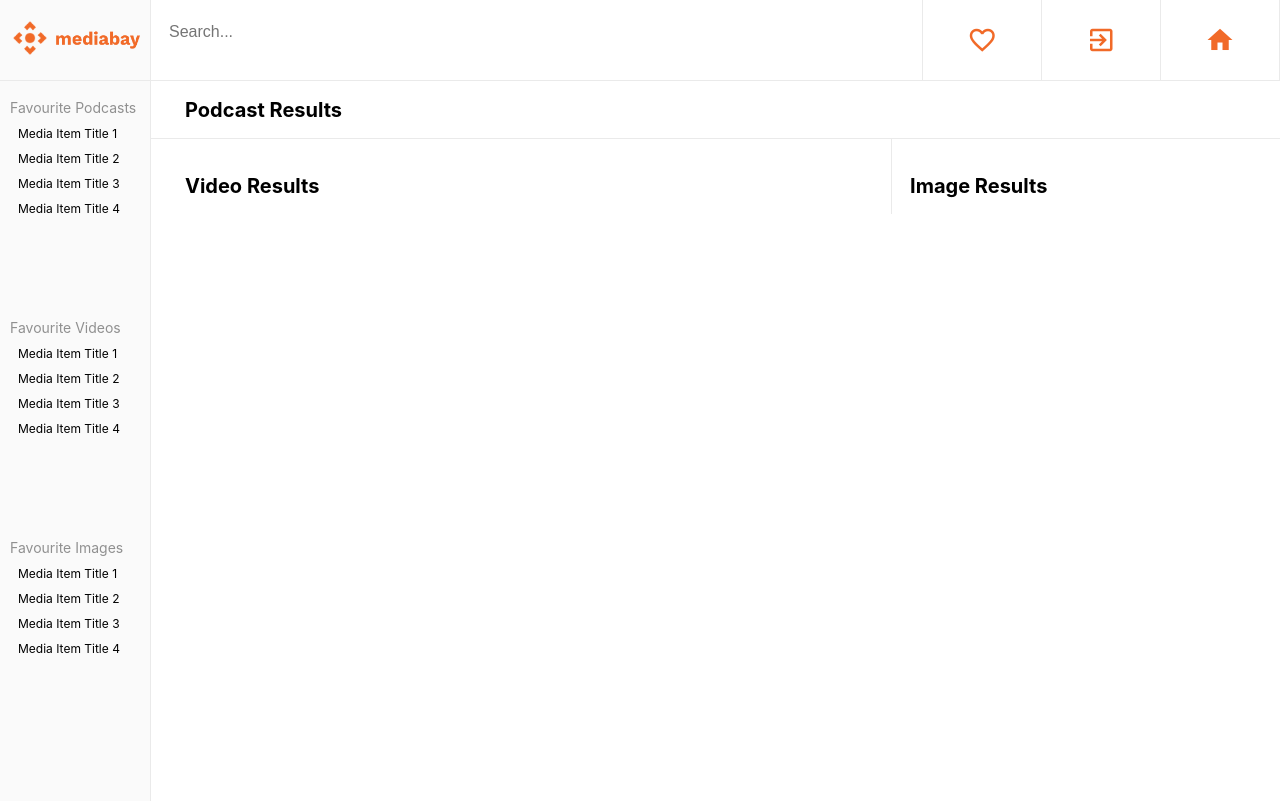
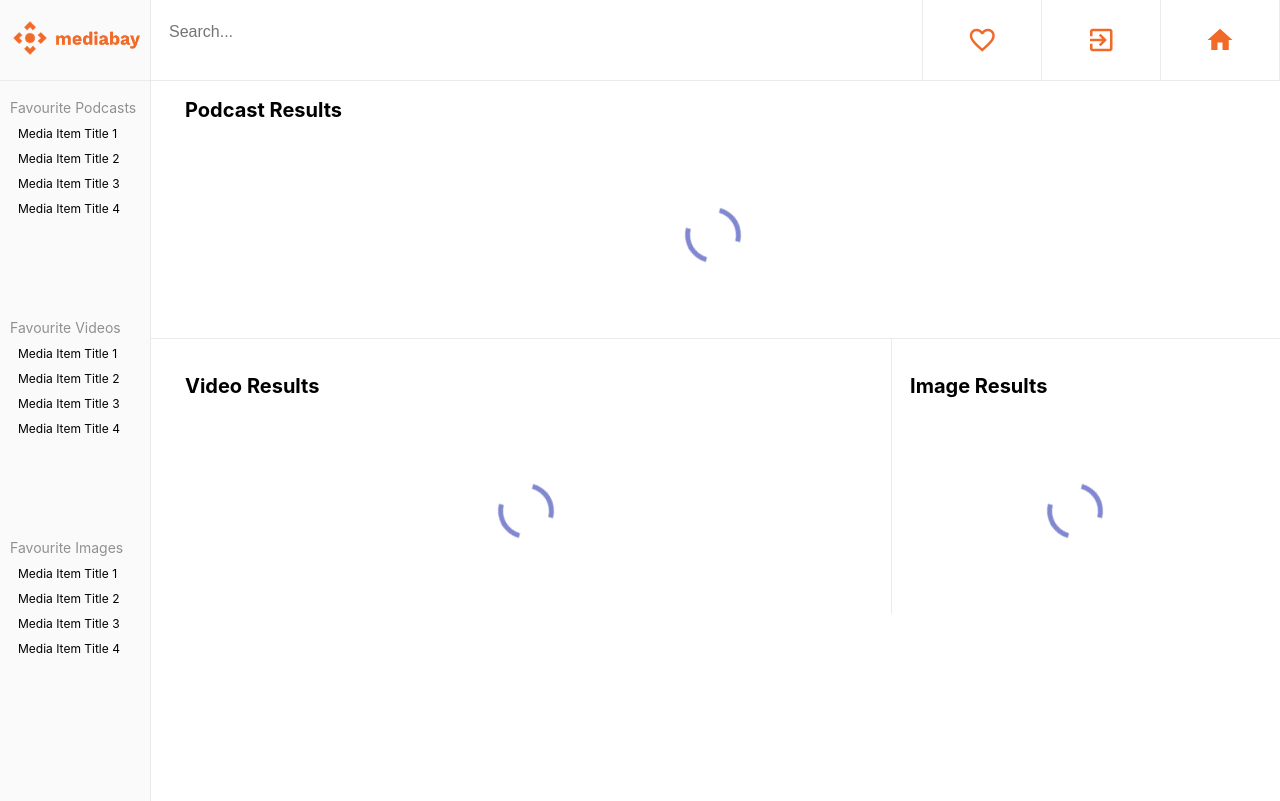
Before and after one commit to IsaacAderogba/onesearch, a React (Create React App) app: page / in a window 1280 px wide. Built offline with nearby package versions, Linux system fonts and the light colour scheme.

Commit message:
Add Component Loaders to display while fetching data

```diff
--- a/src/App.js
+++ b/src/App.js
@@ -11,7 +11,9 @@ function App() {
   const [images, setImages] = useState([]);
   const [imageLoader, setImageLoader] = useState(true);
   const [videos, setVideos] = useState([]);
+  const [videoLoader, setVideoLoader] = useState(true);
   const [podcasts, setPodcasts] = useState([]);
+  const [podcastLoader, setPodcastLoader] = useState(true);
   const [windowWidth, setWindowWidth] = useState(window.innerWidth);
 
   useEffect(() => {
@@ -19,51 +21,67 @@ function App() {
   });
 
   const onSearchSubmit = term => {
-    // unsplash
-    //   .get("/photos", {
-    //     params: { query: term }
-    //   })
-    //   .then(response => {
-    //     setImages(response.data.results);
-    //   })
-    //   .catch(err => {
-    //     console.log(err);
-    //   })
-    //   .finally(() => {
-    //     // to do
-    //   });
+    fetchImages(term);
+    fetchVideos(term);
+    fetchPodcasts(term);
+  };
 
-    // youtube
-    //   .get("/search", {
-    //     params: {
-    //       q: term
-    //     }
-    //   })
-    //   .then(response => {
-    //     setVideos(response.data.items);
-    //   })
-    //   .catch(err => {
-    //     console.log(err);
-    //   })
-    //   .finally(() => {
-    //     // to do
-    //   });
+  const fetchImages = term => {
+    setImageLoader(true);
 
-    // listen
-    //   .get("/search", {
-    //     params: {
-    //       q: term
-    //     }
-    //   })
-    //   .then(response => {
-    //     setPodcasts(response.data.results);
-    //   })
-    //   .catch(err => {
-    //     console.log(err);
-    //   })
-    //   .finally(() => {
-    //     // to do
-    //   });
+    unsplash
+      .get("/photos", {
+        params: { query: term }
+      })
+      .then(response => {
+        setImages(response.data.results);
+      })
+      .catch(err => {
+        console.log(err);
+      })
+      .finally(() => {
+        setImageLoader(false);
+      });
+  };
+
+  const fetchVideos = term => {
+    setVideoLoader(true);
+
+    youtube
+      .get("/search", {
+        params: {
+          q: term
+        }
+      })
+      .then(response => {
+        setVideos(response.data.items);
+      })
+      .catch(err => {
+        console.log(err);
+      })
+      .finally(() => {
+        setVideoLoader(false);
+      });
+  };
+
+  const fetchPodcasts = term => {
+    setPodcastLoader(true);
+
+    listen
+      .get("/search", {
+        params: {
+          q: term
+        }
+      })
+      .then(response => {
+        setPodcasts(response.data.results);
+      })
+      .catch(err => {
+        console.log(err);
+      })
+      .finally(() => {
+        setPodcastLoader(false);
+      });
   };
 
   return (
@@ -75,8 +93,11 @@ function App() {
           {...routeProps}
           onSearchSubmit={onSearchSubmit}
           images={images}
+          imageLoader={imageLoader}
           videos={videos}
+          videoLoader={videoLoader}
           podcasts={podcasts}
+          podcastLoader={podcastLoader}
           windowWidth={windowWidth}
         />
       )}
--- a/src/components/pages/HomePage/HomePage.js
+++ b/src/components/pages/HomePage/HomePage.js
@@ -10,7 +10,10 @@ const HomePage = ({
   images,
   videos,
   podcasts,
-  windowWidth
+  windowWidth,
+  imageLoader,
+  videoLoader,
+  podcastLoader
 }) => {
   return (
     <StyledHomePage>
@@ -18,9 +21,9 @@ const HomePage = ({
       <main>
         <SidebarContainer />
         <MediaContainer
-          images={images}
-          videos={videos}
-          podcasts={podcasts}
+          images={images} imageLoader={imageLoader}
+          videos={videos} videoLoader={videoLoader}
+          podcasts={podcasts} podcastLoader={podcastLoader}
           windowWidth={windowWidth}
         />
       </main>
--- a/src/components/~reusables/containers/MediaContainer.js
+++ b/src/components/~reusables/containers/MediaContainer.js
@@ -4,14 +4,31 @@ import PodcastList from "../organisms/PodcastList";
 import VideoList from "../organisms/VideoList";
 import ImageList from "../organisms/ImageList";
 
-
-const MediaContainer = ({images, videos, podcasts, windowWidth}) => {
+const MediaContainer = ({
+  images,
+  videos,
+  podcasts,
+  windowWidth,
+  imageLoader,
+  videoLoader,
+  podcastLoader
+}) => {
   return (
     <StyledMediaContainer>
-      <PodcastList title="Podcast Results" podcasts={podcasts} windowWidth={windowWidth} />
+      {<PodcastList
+        title="Podcast Results"
+        podcasts={podcasts}
+        windowWidth={windowWidth}
+        podcastLoader={podcastLoader}
+      />}
       <div>
-        <VideoList title="Video Results" videos={videos} windowWidth={windowWidth} />
-        <ImageList title="Image Results" images={images} />
+        <VideoList
+          title="Video Results"
+          videos={videos}
+          windowWidth={windowWidth}
+          videoLoader={videoLoader}
+        />
+        <ImageList title="Image Results" images={images} imageLoader={imageLoader} />
       </div>
     </StyledMediaContainer>
   );
@@ -23,11 +40,11 @@ const StyledMediaContainer = styled.div`
   flex-shrink: 1;
 
   > div {
-      display: flex;
+    display: flex;
 
-      @media only screen and (max-width: 499px) {
-        flex-direction: column;
-      }
+    @media only screen and (max-width: 499px) {
+      flex-direction: column;
+    }
   }
 `;
 
--- a/src/components/~reusables/molecules/PodcastItem.js
+++ b/src/components/~reusables/molecules/PodcastItem.js
@@ -29,8 +29,8 @@ const PodcastItem = ({ imgSrc, imgAlt, podcastTitle, podcastAuthor }) => {
       <div className="img-container">
         <img src={imgSrc} alt={imgAlt} />
       </div>
-      <h4>{podcastTitle}</h4>
-      <p>{podcastAuthor}</p>
+      <h4>{podcastTitle.substring(0, 40)}</h4>
+      <p>{podcastAuthor.substring(0, 20)}</p>
     </StyledPI>
   );
 };
--- a/src/components/~reusables/molecules/SearchBar.js
+++ b/src/components/~reusables/molecules/SearchBar.js
@@ -12,6 +12,7 @@ const SearchBar = ({ placeholder, onSearchSubmit, history }) => {
   const onFormSubmit = event => {
     event.preventDefault();
     onSearchSubmit(term);
+    setTerm('');
     history.push("/");
   };
 
--- a/src/components/~reusables/molecules/VideoItem.js
+++ b/src/components/~reusables/molecules/VideoItem.js
@@ -32,9 +32,9 @@ const PodcastItem = ({
         <img src={imgSrc} alt={imgAlt} />
       </div>
       <div>
-        <h4>{videoTitle}</h4>
-        <span>{videoAuthor}</span>
-        <p>{videoDescription}</p>
+        <h4>{videoTitle.substring(0, 40)}</h4>
+        <span>{videoAuthor.substring(0, 20)}</span>
+        <p>{videoDescription.substring(0, 70)}</p>
       </div>
     </StyledPI>
   );
@@ -46,7 +46,6 @@ const StyledPI = styled(animated.article)`
   cursor: pointer;
   display: flex;
   border-radius: 4px;
-
 
   h4 {
     font-size: ${h4_font_size};
@@ -71,7 +70,7 @@ const StyledPI = styled(animated.article)`
 
   .img-container {
     width: 200px;
-    height: 100px;
+    height: 120px;
 
     img {
       width: inherit;
--- a/src/components/~reusables/organisms/ComponentLoader.js
+++ b/src/components/~reusables/organisms/ComponentLoader.js
@@ -1,6 +1,6 @@
 import React from "react";
 import styled from "styled-components";
-import { white, lightgrey } from "../variables/colors";
+import { white, theme_secondary } from "../variables/colors";
 
 const ComponentLoader = () => (
   <StyledLoader>
@@ -9,12 +9,18 @@ const ComponentLoader = () => (
 );
 
 const StyledLoader = styled.div`
+  height: 200px;
+  width: 100%;
+  background-color: ${white};
   display: flex;
+
   justify-content: center;
   align-items: center;
 
   .lds-dual-ring {
     display: inline-block;
+    margin: 0 auto;
+
     width: 64px;
     height: 64px;
   }
@@ -25,10 +31,11 @@ const StyledLoader = styled.div`
     height: 46px;
     margin: 1px;
     border-radius: 50%;
-    border: 5px solid ${lightgrey};
-    border-color: #fff transparent #fff transparent;
+    border: 5px solid ${theme_secondary};
+    border-color: ${theme_secondary} transparent ${theme_secondary} transparent;
     animation: lds-dual-ring 1.2s linear infinite;
   }
+
   @keyframes lds-dual-ring {
     0% {
       transform: rotate(0deg);
@@ -38,9 +45,7 @@ const StyledLoader = styled.div`
     }
   }
 
-  height: 100%;
-  width: 100%;
-  background-color: ${white};
+
 `;
 
 export default ComponentLoader;
--- a/src/components/~reusables/organisms/ImageList.js
+++ b/src/components/~reusables/organisms/ImageList.js
@@ -2,13 +2,17 @@ import React from "react";
 import styled from "styled-components";
 import { medium_space, normal_space } from "../variables/spacing";
 import ImageItem from "../molecules/ImageItem";
+import ComponentLoader from "../organisms/ComponentLoader";
 
-const ImageList = ({ title, images }) => {
+const ImageList = ({ title, images, imageLoader }) => {
   return (
     <StyledIL>
       <div>
         <h2>{title}</h2>
       </div>
+      {imageLoader ? (
+        <ComponentLoader />
+      ) : (
         <div>
           {images.length > 0
             ? images.slice(0, 2).map(image => {
@@ -22,6 +26,7 @@ const ImageList = ({ title, images }) => {
               })
             : null}
         </div>
+      )}
     </StyledIL>
   );
 };
--- a/src/components/~reusables/organisms/PodcastList.js
+++ b/src/components/~reusables/organisms/PodcastList.js
@@ -3,8 +3,9 @@ import styled from "styled-components";
 import PodcastItem from "../molecules/PodcastItem.js";
 import { medium_space, normal_space } from "../variables/spacing";
 import { border_color } from "../variables/colors";
+import ComponentLoader from "../organisms/ComponentLoader"
 
-const PodcastList = ({ title, podcasts, windowWidth }) => {
+const PodcastList = ({ title, podcasts, windowWidth, podcastLoader }) => {
   let numPodcasts;
 
   if (windowWidth > 1250) {
@@ -22,7 +23,8 @@ const PodcastList = ({ title, podcasts, windowWidth }) => {
   return (
     <StyledPL>
       <h2>{title}</h2>
-      <div>
+
+      {podcastLoader ? <ComponentLoader /> : <div>
         {podcasts.length > 0
           ? podcasts.slice(0, numPodcasts).map(podcast => {
               return (
@@ -35,7 +37,7 @@ const PodcastList = ({ title, podcasts, windowWidth }) => {
               );
             })
           : null}
-      </div>
+      </div>}
     </StyledPL>
   );
 };
--- a/src/components/~reusables/organisms/VideoList.js
+++ b/src/components/~reusables/organisms/VideoList.js
@@ -3,8 +3,9 @@ import styled from "styled-components";
 import { medium_space, normal_space } from "../variables/spacing";
 import { border_color } from "../variables/colors"
 import VideoItem from "../molecules/VideoItem"
+import ComponentLoader from "../organisms/ComponentLoader"
 
-const VideoList = ({ title, videos, windowWidth }) => {
+const VideoList = ({ title, videos, windowWidth, videoLoader }) => {
   let numVideos = 3;
   if(windowWidth < 850) {
     numVideos = 2;
@@ -13,7 +14,8 @@ const VideoList = ({ title, videos, windowWidth }) => {
   return (
     <StyledVL>
       <h2>{title}</h2>
-      {videos.length > 0
+      {videoLoader ? <ComponentLoader /> :
+      videos.length > 0
           ? videos.slice(0, numVideos).map(video => {
               return (
                 <VideoItem
```
Lines whose indentation alone changed are shown as unchanged.
